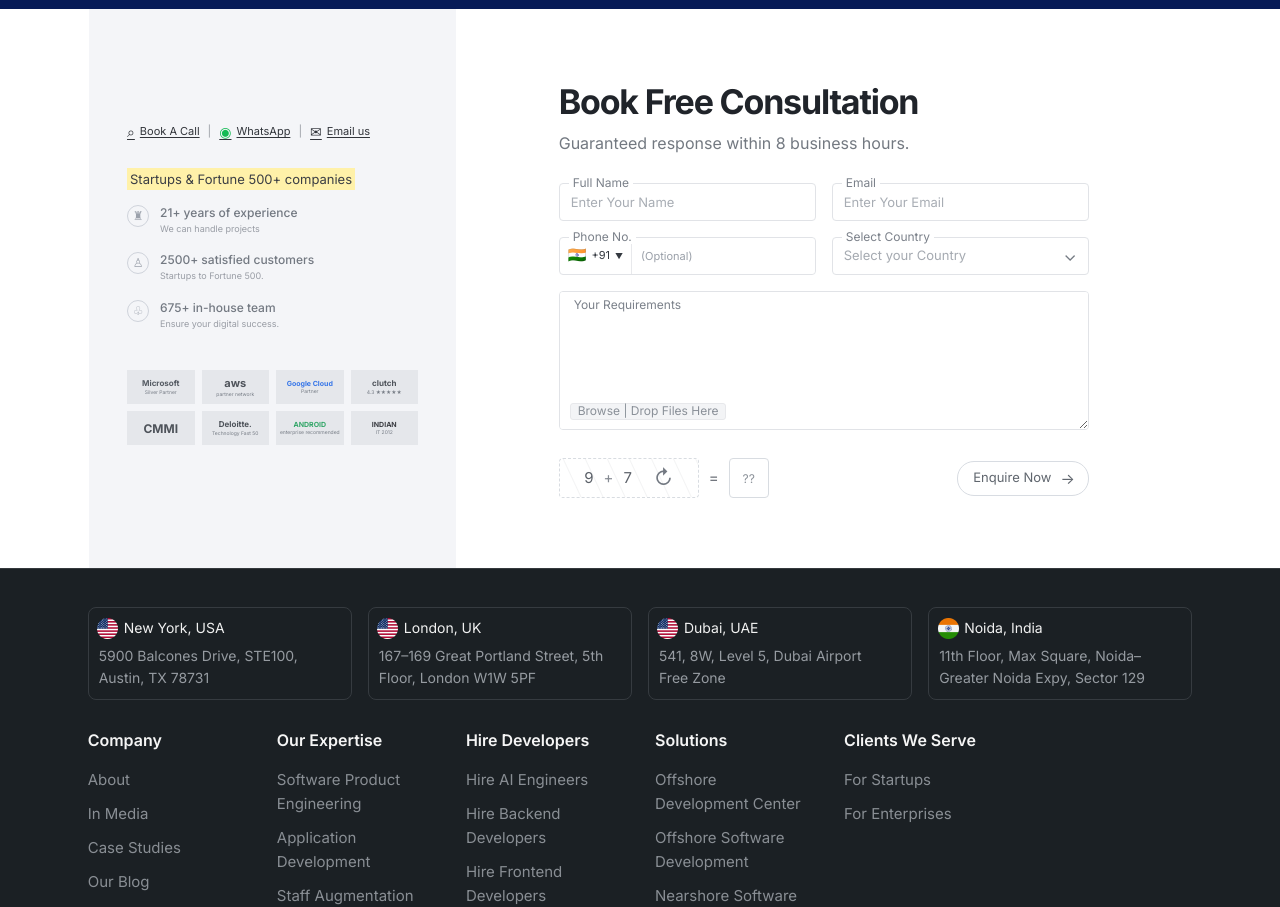
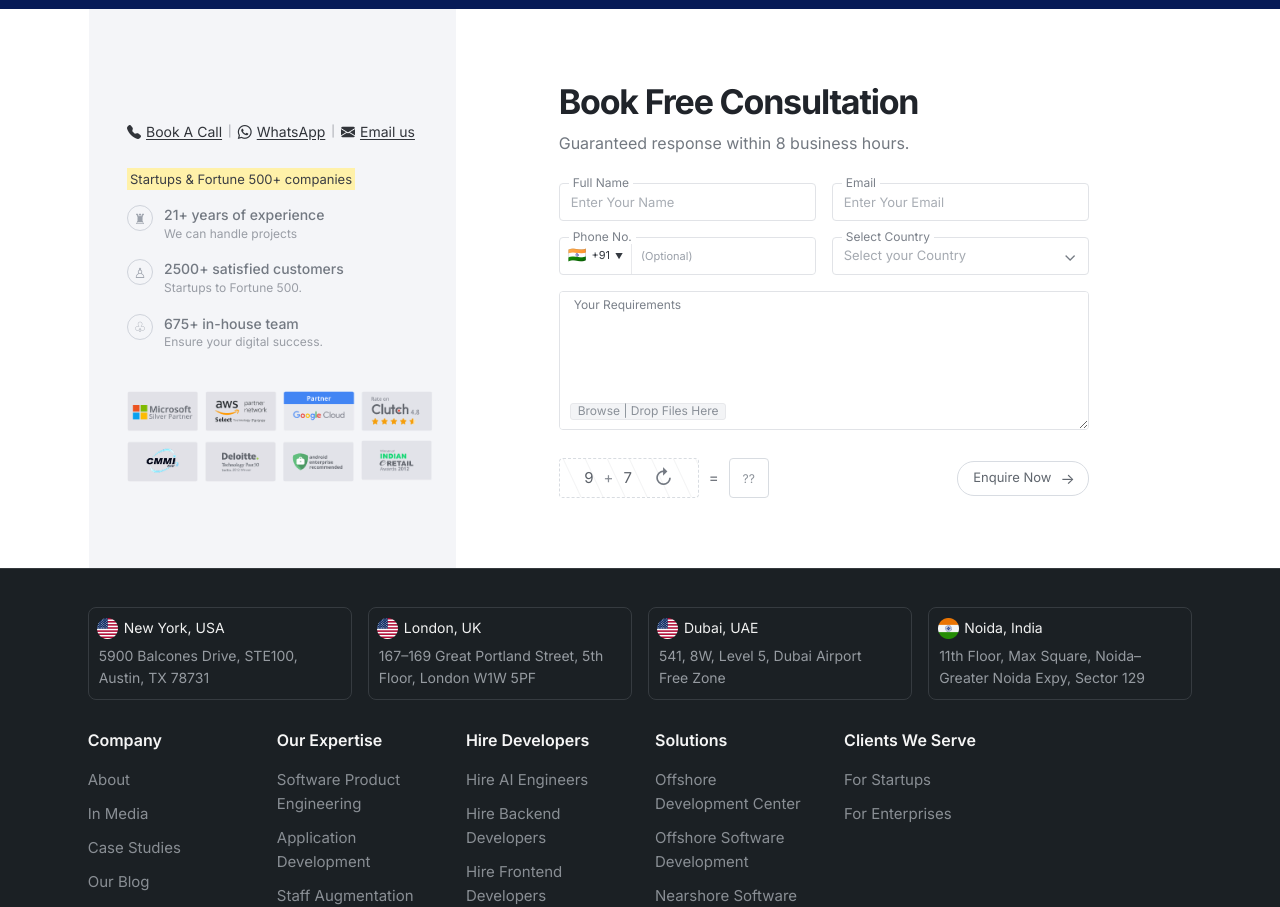
Before and after one commit to prabhatrana666/Assignment-Vinove, a React (Vite) app: page / in a window 1280 px wide. Shown: the part 2420-3327 px from the top of the page. Built offline with nearby package versions, Linux system fonts and the light colour scheme.

Commit message:
extended section start

```diff
--- a/src/components/extend_team/Extend.css
+++ b/src/components/extend_team/Extend.css
@@ -219,7 +219,7 @@ button {
   display: flex;
   align-items: center;
   flex-wrap: wrap;
-  gap: 8px;
+  gap: 6px;
   margin-bottom: 24px;
 }
 
@@ -228,7 +228,7 @@ button {
   align-items: center;
   gap: 5px;
   color: #31343a;
-  font-size: 11px;
+  font-size: 14px;
   text-decoration: underline;
   text-underline-offset: 2px;
   white-space: nowrap;
@@ -290,28 +290,28 @@ button {
 }
 
 .stat-icon {
-  width: 22px;
+  width: 26px;
   min-width: 22px;
-  height: 22px;
+  height: 26px;
   border: 1px solid #cfd3db;
   border-radius: 50%;
   display: flex;
   align-items: center;
   justify-content: center;
   color: #9ba1ab;
-  font-size: 12px;
+  font-size: 14px;
 }
 
 .stat-number {
   color: #737982;
-  font-size: 12px;
+  font-size: 14px;
   line-height: 1.4;
   font-weight: 500;
 }
 
 .stat-description {
   color: #999da5;
-  font-size: 9px;
+  font-size: 12px;
   line-height: 1.4;
   margin-top: 1px;
 }
@@ -322,7 +322,6 @@ button {
 ========================================================= */
 
 .partner-grid {
-  display: grid;
   grid-template-columns: repeat(4, 1fr);
   gap: 7px;
   margin-top: 40px;
--- a/src/components/extend_team/Extend.jsx
+++ b/src/components/extend_team/Extend.jsx
@@ -1,5 +1,7 @@
 import React, { useState } from "react";
 import "./Extend.css";
+import partner from "../../assets/vinove-images/partner1.png";
+import partner2 from "../../assets/vinove-images/partner2.png";
 
 const countries = [
     "India",
@@ -202,7 +204,7 @@ function Extend() {
                                         href="tel:+919999999999"
                                         className="contact-link"
                                     >
-                    <span className="contact-icon">⌕</span>
+                                        <span className="contact-icon"> <i className="bi bi-telephone-fill"></i></span>
                                         <span>Book A Call</span>
                                     </a>
 
@@ -214,7 +216,7 @@ function Extend() {
                                         rel="noreferrer"
                                         className="contact-link whatsapp-link"
                                     >
-                    <span className="whatsapp-icon">◉</span>
+                                        <i className="bi bi-whatsapp"></i>
                                         <span>WhatsApp</span>
                                     </a>
 
@@ -224,7 +226,7 @@ function Extend() {
                                         href="mailto:hello@example.com"
                                         className="contact-link"
                                     >
-                    <span className="contact-icon">✉</span>
+                                        <span className="contact-icon"><i className="bi bi-envelope-fill"></i></span>
                                         <span>Email us</span>
                                     </a>
 
@@ -302,7 +304,7 @@ function Extend() {
                                 {/* Partner / Certification Cards */}
                                 <div className="partner-grid">
 
-                  {partnerCards.map((partner, index) => (
+                                    {/* {partnerCards.map((partner, index) => (
                     <div
                       className={`partner-card ${partner.className}`}
                       key={index}
@@ -317,7 +319,12 @@ function Extend() {
                         </div>
                       )}
                     </div>
-                  ))}
+                  ))} */}
+
+                                    <img src={partner} alt="partner" style={{width:'105%'}}/>
+                                    <div>
+                                        <img src={partner2} className="mt-2" alt="partner" style={{width:'105%'}}/>
+                                    </div>
 
                                 </div>
 
```
Also changed, not shown: src/assets/vinove-images/cmmi.png (added). Lines whose indentation alone changed are shown as unchanged.
